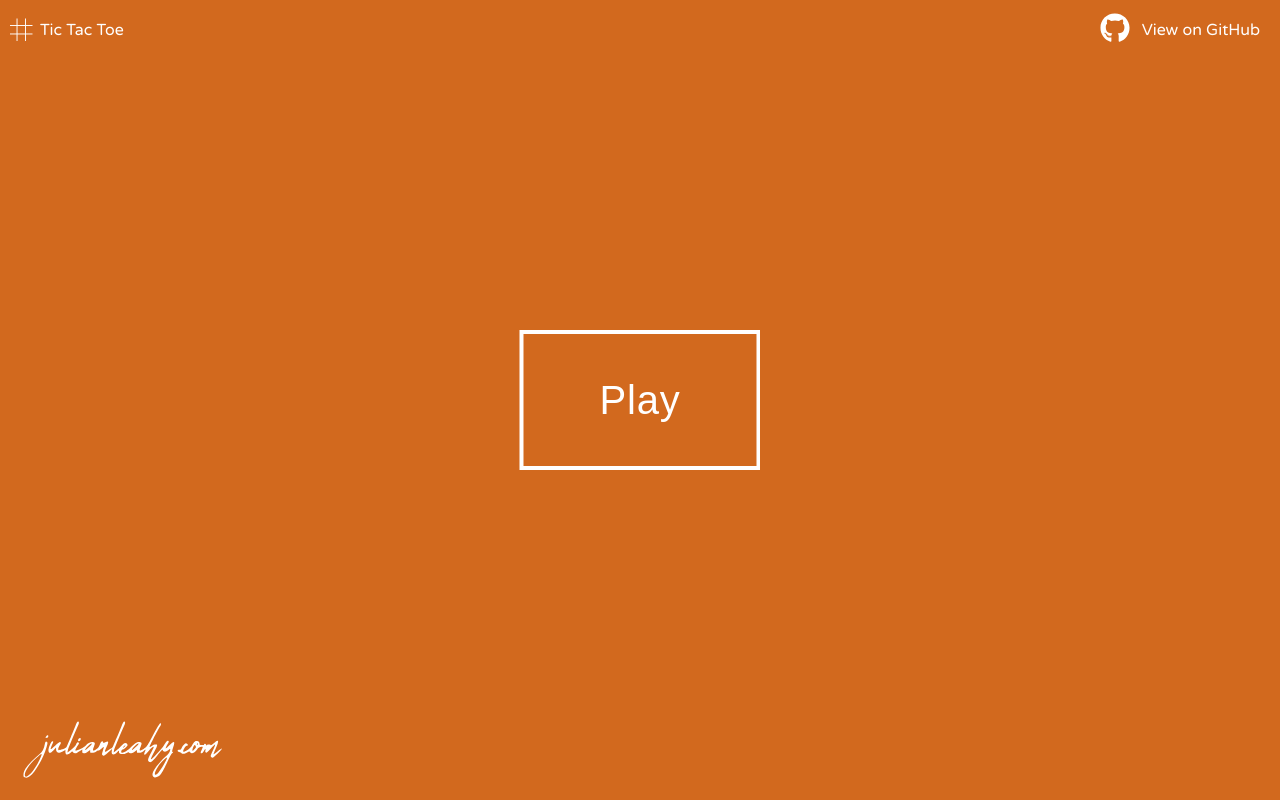
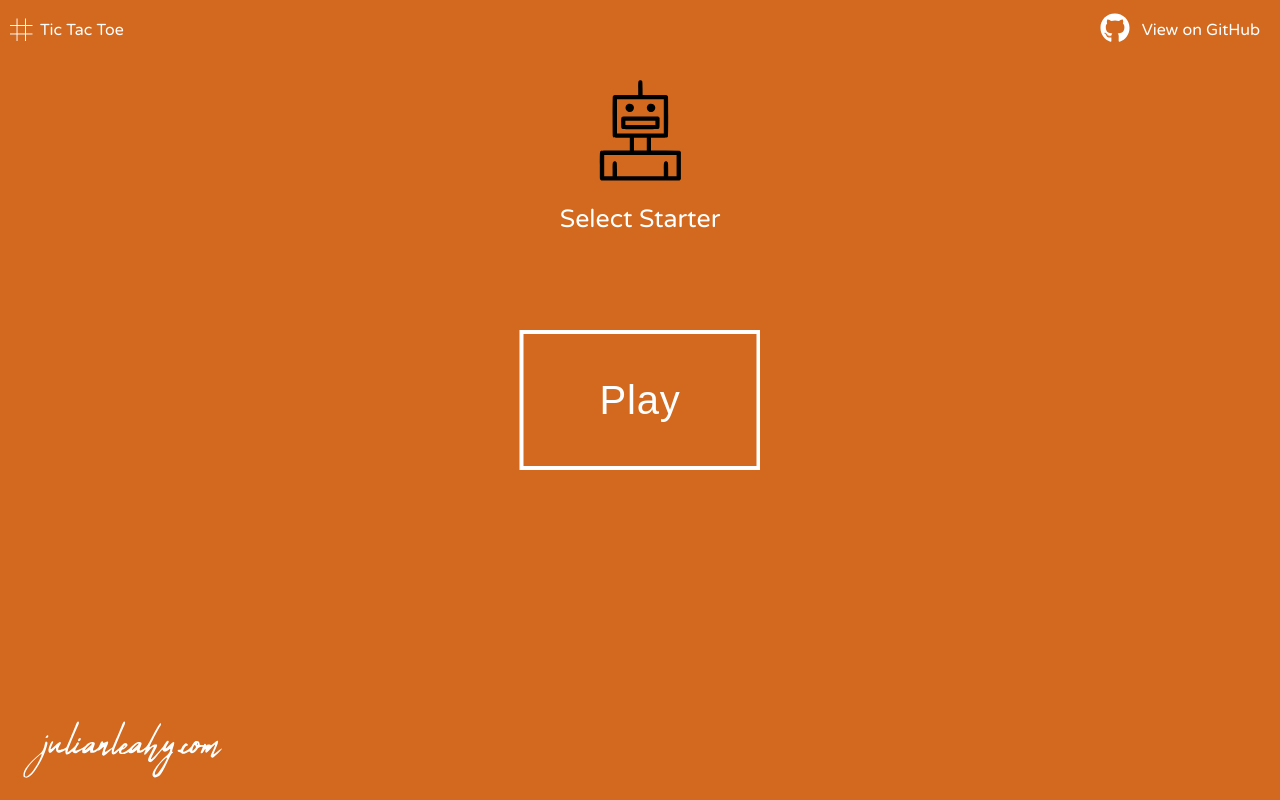
Before and after one commit to julianleahy/tictactoe, a website built with webpack: page src/index.html in a window 1280 px wide. Built offline with nearby package versions, Linux system fonts and the light colour scheme.

Commit message:
add option to start

```diff
--- a/src/app/app.js
+++ b/src/app/app.js
@@ -19,6 +19,12 @@ $(function() {
     ]
 
     let AI = true;
+    let player = $('#turn');
+
+    $('.select').click(function(){
+        player.toggleClass('human');
+        AI = !AI;
+    })
 
     // scroll to
     $('.play').click( function() {
@@ -75,6 +81,7 @@ $(function() {
     }
 
     const ai = () => {
+        if(!AI) return;
         board = playState(board, true)[1];
         AI = false;
         setTimeout(()=>{
@@ -85,10 +92,8 @@ $(function() {
 
     const checkWin = () => {
         if(isWinner(board) === 1  ){
-            AI = true;
             winner(hasWon(), board);
         }else if(isWinner(board) === -1){
-            AI = true;
             setTimeout(()=>{
                 $('.modal').css('display','block');
                 $('.gameover').text('Game Over! You Managed To Draw')
@@ -100,6 +105,7 @@ $(function() {
     const resetBoard = () => {
         $('.square').removeClass('circle cross');
         $('.c0, .c1, .c2').css('background-color', '#222');
+        AI = (player.hasClass('human')) ? false : true;
 
         board = [
             [null, null, null],
--- a/src/index.html
+++ b/src/index.html
@@ -26,21 +26,23 @@
     <div class="wrapper noscroll">
 
         <header class="main" id="build">
+            <div class="select">
+                <div class="player">
+                    <img id="turn"  src=<%= require('./images/roplayer.svg') %> />
+                </div>
+                <p class="starter">Select Starter</p>
+            </div>
             <button class="play btn draw-border">Play</button>
         </header>
         <br>
         <br>
 
         <div class="modal">
-
             <div class="modal-content">
                 <span class="close">&times;</span>
                 <p class="gameover"></p>
             </div>
-
         </div>
-
-
 
         <div class="game-wrap">
             <div class="game-logo"></div>
@@ -48,8 +50,6 @@
                 <a>Tic Tac Toe</a>
             </div>
         </div>
-
-
 
         <div class="git-wrap">
             <div class="git-logo">
@@ -59,7 +59,6 @@
                 <a href="https://github.com/julianleahy/tictactoe">View on GitHub</a>
             </div>
         </div>
-
 
         <section class="board-wrap">
             <div class="board">
--- a/src/styles/main.scss
+++ b/src/styles/main.scss
@@ -30,7 +30,38 @@ header {
         color: #fff;
         font-size: 40px;
     }
+
+    .player {
+        position: absolute;
+        left: 52.5%;
+        top:80px;
+        transform: translate(-50%);
+        overflow: hidden;
+
+        img {
+            position: relative;
+            left: -187px; // 125
+            width: 400px;
+            transition: all 1s ease-in-out;
+        }
+
+        .human {
+            transform: translateX(325px)
+        }
+    }
+
+    .starter {
+        position: absolute;
+        left: 50%;
+        top: 180px;
+        transform: translate(-50%);
+        color: #fff;
+        font-size: 25px;
+
+    }
 }
+
+
 
 .board-wrap {
     width: 100%;
```
Also changed, not shown: src/images/roplayer.svg (added).
